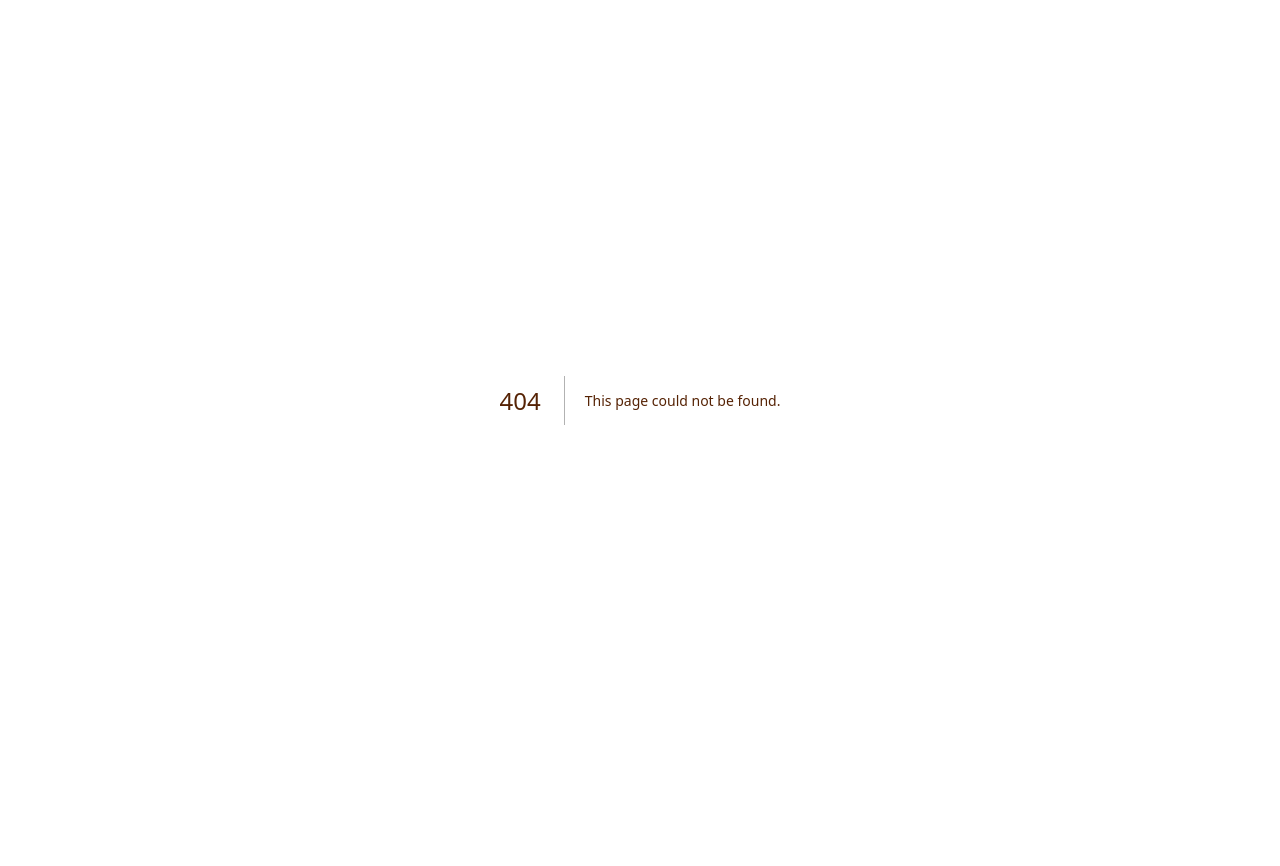
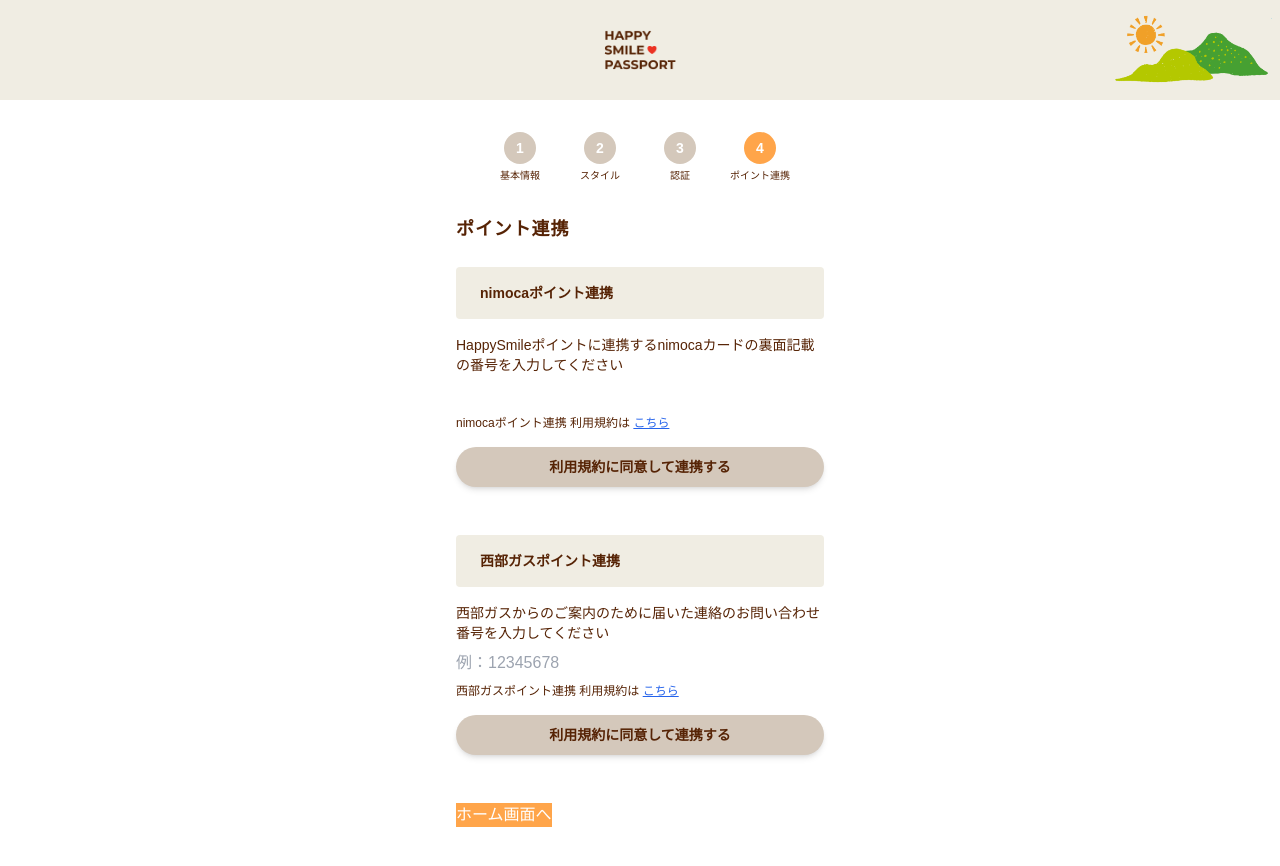
Before and after one commit to IwamuraHayato/step4-FHSP-user, a Next.js app: page /register/step4 in a window 1280 px wide. Before the commit this address had no page. Shown: the top 866 px of the page. Before the commit the page ends 800 px from the top, so only its background shows below. Built offline with nearby package versions, Linux system fonts and the light colour scheme.

Commit message:
step4ページ画面作成済み

```diff
--- /dev/null
+++ b/src/app/register/step4/page.tsx
@@ -0,0 +1,127 @@
+'use client';
+
+import { useState } from 'react';
+import { useRouter } from 'next/navigation';
+import AuthHeader from '@/components/common/AuthHeader';
+import StepIndicator from '@/components/register/StepIndicator';
+import Link from 'next/link';
+
+export default function RegisterStep4() {
+  const router = useRouter();
+  const [nimocaId, setNimocaId] = useState(['', '', '', '']);
+  const [gasCode, setGasCode] = useState('');
+  const [nimocaLinked, setNimocaLinked] = useState(false);
+  const [gasLinked, setGasLinked] = useState(false);
+
+  const handleNimocaChange = (index: number, value: string) => {
+    const newIds = [...nimocaId];
+    newIds[index] = value;
+    setNimocaId(newIds);
+  };
+
+  const handleSubmit = (e: React.FormEvent) => {
+    e.preventDefault();
+    // 🚧 連携処理へ
+    router.push('/home');
+  };
+
+  const inputClass =
+    'input input-bordered w-full border-[#D4C8BB] placeholder-[#D4C8BB] focus:outline-none focus:ring-2 focus:ring-[#D4C8BB]';
+
+  return (
+    <div className="min-h-screen bg-white flex flex-col">
+      <AuthHeader />
+      <StepIndicator current={4} />
+
+      <main className="flex-1 max-w-md w-full mx-auto mt-6 px-10">
+        <h1 className="text-lg font-bold tracking-wider text-[#562305] mb-4">
+          ポイント連携
+        </h1>
+
+        {/* nimoca連携 */}
+        <section className="mt-6 mb-12">
+          <h2 className="bg-[#F0EDE3] text-[#562305] font-bold text-sm px-6 py-4 rounded">
+            nimocaポイント連携
+          </h2>
+          <p className="text-sm text-[#562305] mt-4">
+            HappySmileポイントに連携するnimocaカードの裏面記載の番号を入力してください
+          </p>
+
+          <div className="flex gap-2 mt-2">
+            {nimocaId.map((val, idx) => (
+              <input
+                key={idx}
+                type="text"
+                maxLength={4}
+                value={val}
+                onChange={(e) => handleNimocaChange(idx, e.target.value)}
+                className="input input-bordered w-16 text-center border-[#D4C8BB]"
+              />
+            ))}
+          </div>
+
+          <p className="text-xs text-[#562305] mt-2 mb-4">
+            nimocaポイント連携 利用規約は{' '}
+            <Link href="#" className="text-blue-600 underline">
+              こちら
+            </Link>
+          </p>
+
+          <button
+            type="button"
+            className={`w-full py-2.5 rounded-3xl text-sm shadow-md font-bold text-[#562305] transition-all duration-300 ${
+              nimocaLinked ? 'bg-[#FFEE00] text-[#562305] cursor-default' : 'bg-[#D4C8BB] hover:bg-[#C2B6A8]'
+            }`}
+            disabled={nimocaLinked}
+            onClick={() => setNimocaLinked(true)}
+          >
+            {nimocaLinked ? 'ポイント連携完了' : '利用規約に同意して連携する'}
+          </button>
+        </section>
+
+        {/* 西部ガスポイント連携 */}
+        <section className="mb-8">
+          <h2 className="bg-[#F0EDE3] text-[#562305] font-bold text-sm px-6 py-4 rounded">
+            西部ガスポイント連携
+          </h2>
+          <p className="text-sm text-[#562305] mt-4">
+            西部ガスからのご案内のために届いた連絡のお問い合わせ番号を入力してください
+          </p>
+
+          <input
+            type="text"
+            value={gasCode}
+            onChange={(e) => setGasCode(e.target.value)}
+            placeholder="例：12345678"
+            className="mt-2 input input-bordered w-full border-[#D4C8BB]"
+          />
+
+          <p className="text-xs text-[#562305] mt-2 mb-4">
+            西部ガスポイント連携 利用規約は{' '}
+            <Link href="#" className="text-blue-600 underline">
+              こちら
+            </Link>
+          </p>
+
+          <button
+            type="button"
+            className={`w-full py-2.5 rounded-3xl text-sm shadow-md font-bold text-[#562305] transition-all duration-300 ${
+              gasLinked ? 'bg-[#FFEE00] text-[#562305] cursor-default' : 'bg-[#D4C8BB] hover:bg-[#C2B6A8]'
+            }`}
+            disabled={gasLinked}
+            onClick={() => setGasLinked(true)}
+          >
+            {gasLinked ? 'ポイント連携完了' : '利用規約に同意して連携する'}
+          </button>
+        </section>
+
+        <button
+          onClick={handleSubmit}
+          className="btn btn-block bg-[#FFA54A] hover:bg-[#FF8E1D] text-white mt-4 mb-12"
+        >
+          ホーム画面へ
+        </button>
+      </main>
+    </div>
+  );
+}
```
